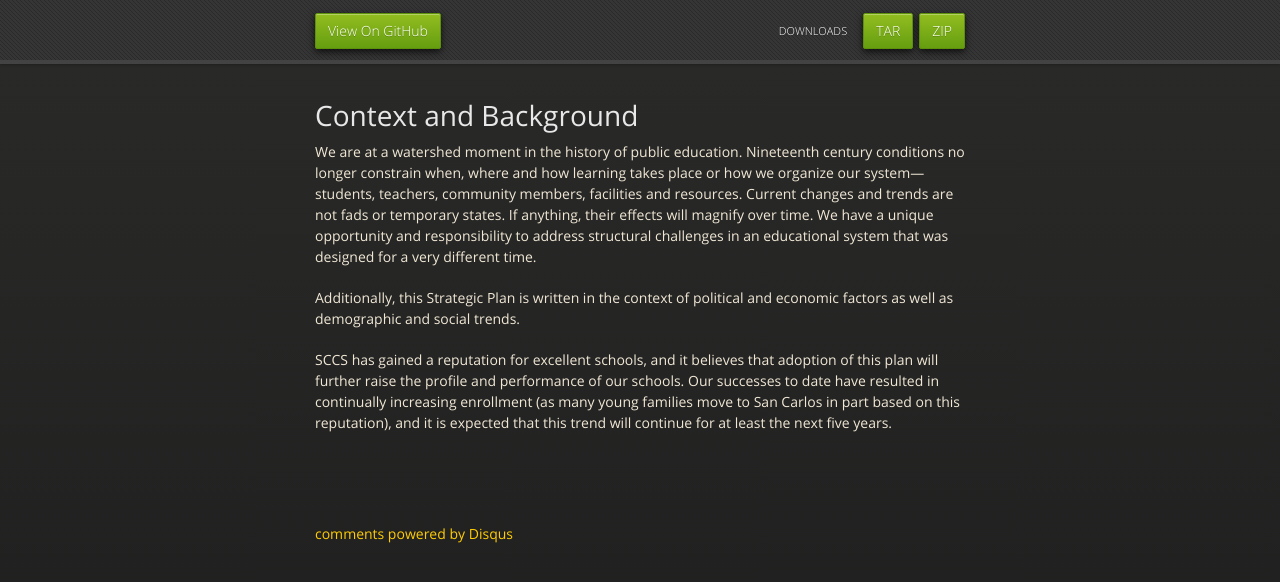
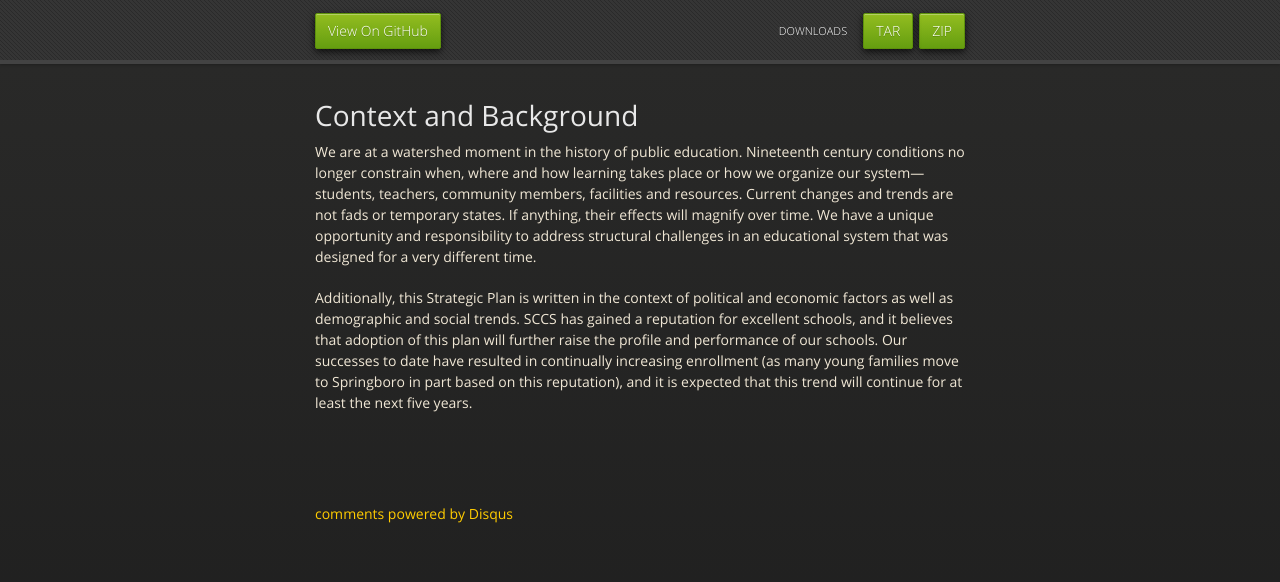
Before and after one commit to christopherritter/sccs-strategic-plan, a Jekyll site: the page built from context.md, in a window 1280 px wide. Shown: the top 582 px of the page. Built offline with Jekyll 4.4.1, drawn with Linux system fonts in a browser that asks for light colours; nearby versions of some CDN libraries; Markdown is read by kramdown in place of the engine named in the settings; comment, search, counter and statistics services are not loaded.

Commit message:
Update context.md

```diff
--- a/context.md
+++ b/context.md
@@ -15,10 +15,9 @@ opportunity and responsibility to address structural challenges in an educationa
 system that was designed for a very different time.
 
 Additionally, this Strategic Plan is written in the context of political and economic
-factors as well as demographic and social trends.
-
-SCCS has gained a reputation for excellent schools, and it believes that adoption
-of this plan will further raise the profile and performance of our schools. Our
-successes to date have resulted in continually increasing enrollment (as many
-young families move to San Carlos in part based on this reputation), and it is
-expected that this trend will continue for at least the next five years.
+factors as well as demographic and social trends. SCCS has gained a reputation for
+excellent schools, and it believes that adoption of this plan will further raise the
+profile and performance of our schools. Our successes to date have resulted in
+continually increasing enrollment (as many young families move to Springboro in
+part based on this reputation), and it is expected that this trend will continue for
+at least the next five years.
```
